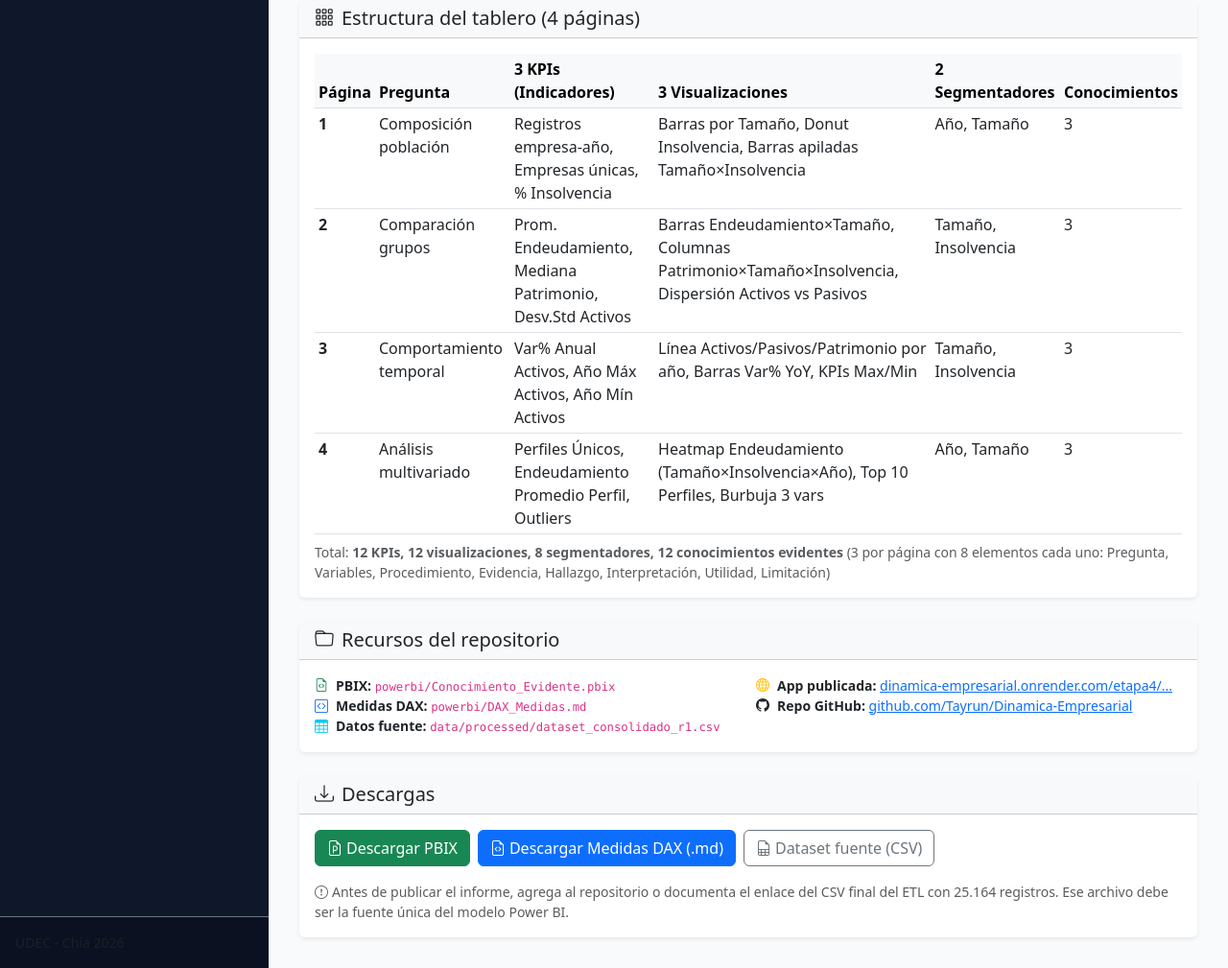
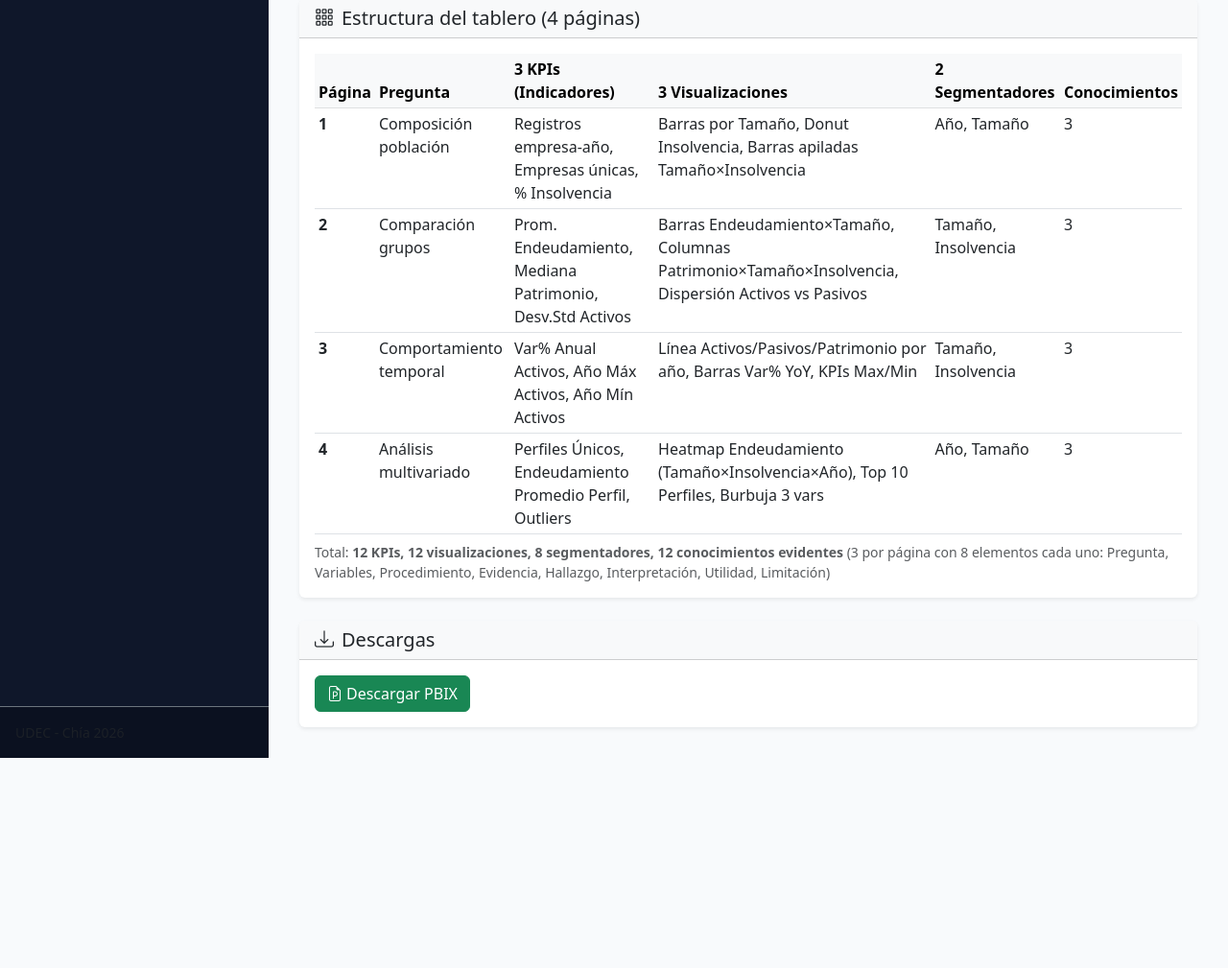
Before and after one commit to Tayrun/Dinamica-Empresarial, a Flask app: page /etapa4/conocimiento-evidente in a window 1280 px wide. Shown: the part 1895-2904 px from the top of the page at 96% size. After the commit the page ends 2685 px from the top, so only its background shows below. Run offline with Flask 3, Linux system fonts and the light colour scheme.

Commit message:
Cambios finales a etapa4

```diff
--- a/app.py
+++ b/app.py
@@ -9,8 +9,9 @@ app = Flask(__name__)
 # Enlace actual del informe del equipo. Puede sustituirse sin cambiar código
 # mediante POWERBI_EMBED_URL y POWERBI_REPORT_URL en el entorno de despliegue.
 POWERBI_DEFAULT_REPORT_URL = (
-    "https://app.powerbi.com/groups/me/reports/cc00096f-ad18-4649-a0f1-ef263b9e4382/"
-    "9afe59f513c8d6170768?experience=power-bi"
+    "https://app.powerbi.com/view?r=eyJrIjoiZDNjMjczZjQtY2M1OC00MWU0LTlkMjgt"
+    "ZWIxZGFhZjdiYzEyIiwidCI6IjA3ZGE2N2EwLTFmNDMtNGU4Yy05NzdmLTVmODhiNjQ3"
+    "MGVlNiIsImMiOjR9"
 )
 
 def powerbi_url(setting_name):
--- a/templates/etapa4/conocimiento.html
+++ b/templates/etapa4/conocimiento.html
@@ -224,48 +224,17 @@
     </div>
 </section>
 
-<!-- Recursos y enlaces -->
-<section class="card shadow-sm border-0 mb-4">
-    <div class="card-header bg-light">
-        <h5 class="mb-0"><i class="bi bi-folder me-2"></i>Recursos del repositorio</h5>
-    </div>
-    <div class="card-body">
-        <div class="row g-3">
-            <div class="col-md-6">
-                <ul class="list-unstyled mb-0 small">
-                    <li><i class="bi bi-file-earmark-code text-success me-2"></i><strong>PBIX:</strong> <code>powerbi/Conocimiento_Evidente.pbix</code></li>
-                    <li><i class="bi bi-code-square text-primary me-2"></i><strong>Medidas DAX:</strong> <code>powerbi/DAX_Medidas.md</code></li>
-                    <li><i class="bi bi-table text-info me-2"></i><strong>Datos fuente:</strong> <code>data/processed/dataset_consolidado_r1.csv</code></li>
-                </ul>
-            </div>
-            <div class="col-md-6">
-                <ul class="list-unstyled mb-0 small">
-                    <li><i class="bi bi-globe text-warning me-2"></i><strong>App publicada:</strong> <a href="https://dinamica-empresarial.onrender.com/etapa4/conocimiento-evidente" target="_blank">dinamica-empresarial.onrender.com/etapa4/...</a></li>
-                    <li><i class="bi bi-github text-dark me-2"></i><strong>Repo GitHub:</strong> <a href="https://github.com/Tayrun/Dinamica-Empresarial" target="_blank" rel="noopener noreferrer">github.com/Tayrun/Dinamica-Empresarial</a></li>
-                </ul>
-            </div>
-        </div>
-    </div>
-</section>
-
 <!-- Descargas -->
 <section class="card shadow-sm border-0">
     <div class="card-header bg-light">
         <h5 class="mb-0"><i class="bi bi-download me-2"></i>Descargas</h5>
     </div>
     <div class="card-body">
-        <div class="d-flex gap-2 flex-wrap">
+        <div>
             <a href="{{ url_for('descargar_pbix') }}" class="btn btn-success" {% if not pbix_exists %}disabled{% endif %}>
                 <i class="bi bi-file-earmark-ppt me-1"></i>Descargar PBIX
             </a>
-            <a href="{{ url_for('descargar_dax_md') }}" class="btn btn-primary">
-                <i class="bi bi-file-earmark-code me-1"></i>Descargar Medidas DAX (.md)
-            </a>
-            <a href="{{ url_for('descargar_dataset') }}" class="btn btn-outline-secondary">
-                <i class="bi bi-file-earmark-spreadsheet me-1"></i>Dataset fuente (CSV)
-            </a>
         </div>
-        <p class="small text-muted mt-3 mb-0"><i class="bi bi-exclamation-circle me-1"></i>Antes de publicar el informe, agrega al repositorio o documenta el enlace del CSV final del ETL con 25.164 registros. Ese archivo debe ser la fuente única del modelo Power BI.</p>
     </div>
 </section>
 {% endblock %}
```
Also changed, not shown: 1 other file.
